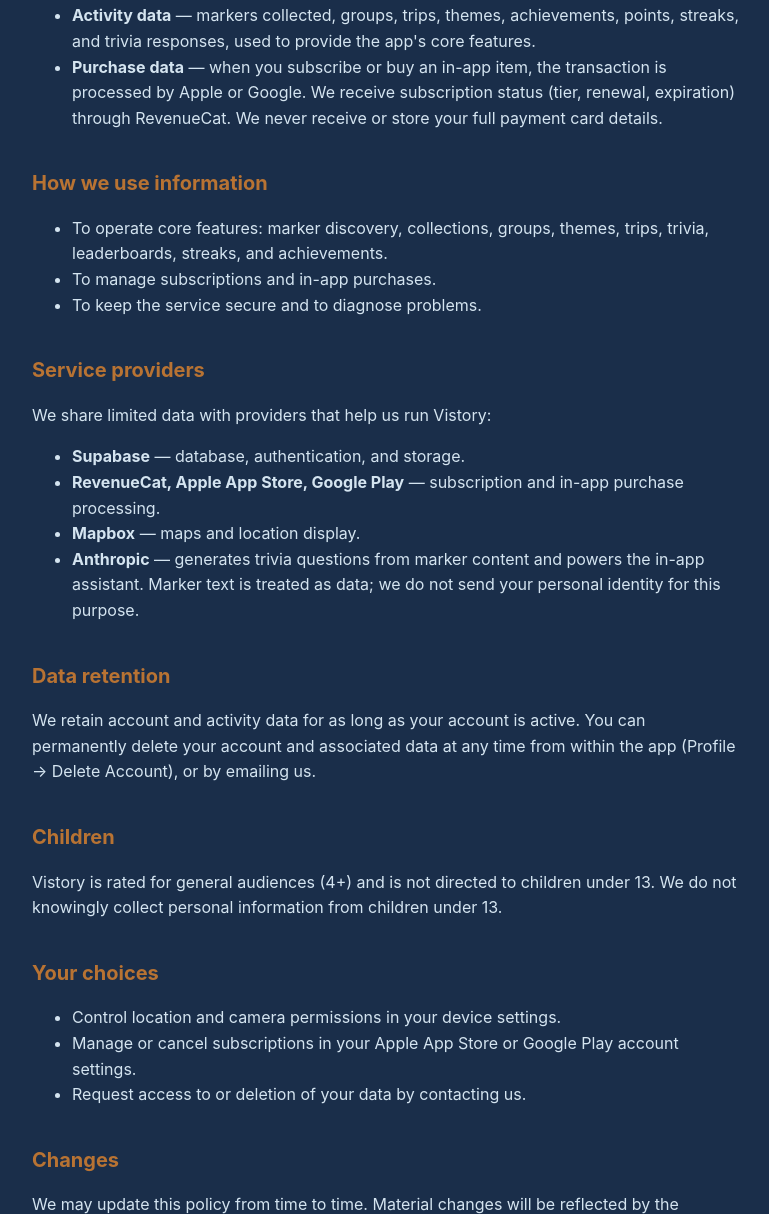
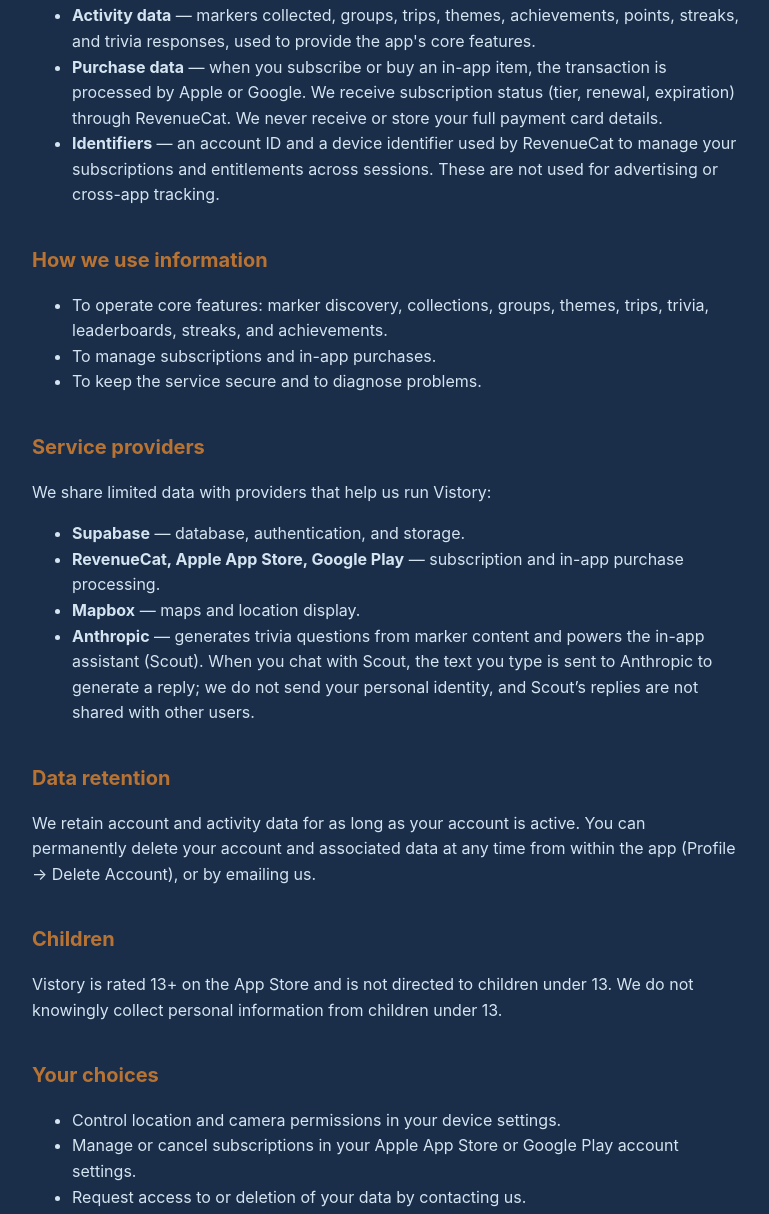
Before and after one commit to vistoryapp/vistory-public-landing, a website: page privacy.html in a window 1280 px wide. Shown: the part 611-1825 px from the top of the page, without its empty margins (252-1021 px from the left). Drawn offline with Linux system fonts and the light colour scheme.

Commit message:
Privacy: align with App Store filing (rating 13+, RevenueCat device ID, Scout chat disclosure)

```diff
--- a/privacy.html
+++ b/privacy.html
@@ -24,7 +24,7 @@
 <div class="wrap">
   <a class="back" href="/">← Vistory</a>
   <h1>Privacy Policy</h1>
-  <p class="meta">Effective June 9, 2026</p>
+  <p class="meta">Effective July 11, 2026</p>
 
   <p>Vistory ("we," "us") is operated by Vistory App LLC. This policy explains what
   information the Vistory mobile app collects, how we use it, and the choices you have.
@@ -37,6 +37,7 @@
     <li><strong>Camera</strong> — used only to scan QR codes at markers and partner locations. Vistory does not store photographs.</li>
     <li><strong>Activity data</strong> — markers collected, groups, trips, themes, achievements, points, streaks, and trivia responses, used to provide the app's core features.</li>
     <li><strong>Purchase data</strong> — when you subscribe or buy an in-app item, the transaction is processed by Apple or Google. We receive subscription status (tier, renewal, expiration) through RevenueCat. We never receive or store your full payment card details.</li>
+    <li><strong>Identifiers</strong> — an account ID and a device identifier used by RevenueCat to manage your subscriptions and entitlements across sessions. These are not used for advertising or cross-app tracking.</li>
   </ul>
 
   <h2>How we use information</h2>
@@ -52,7 +53,7 @@
     <li><strong>Supabase</strong> — database, authentication, and storage.</li>
     <li><strong>RevenueCat, Apple App Store, Google Play</strong> — subscription and in-app purchase processing.</li>
     <li><strong>Mapbox</strong> — maps and location display.</li>
-    <li><strong>Anthropic</strong> — generates trivia questions from marker content and powers the in-app assistant. Marker text is treated as data; we do not send your personal identity for this purpose.</li>
+    <li><strong>Anthropic</strong> — generates trivia questions from marker content and powers the in-app assistant (Scout). When you chat with Scout, the text you type is sent to Anthropic to generate a reply; we do not send your personal identity, and Scout&rsquo;s replies are not shared with other users.</li>
   </ul>
 
   <h2>Data retention</h2>
@@ -61,7 +62,7 @@
   (Profile &rarr; Delete Account), or by emailing us.</p>
 
   <h2>Children</h2>
-  <p>Vistory is rated for general audiences (4+) and is not directed to children under 13.
+  <p>Vistory is rated 13+ on the App Store and is not directed to children under 13.
   We do not knowingly collect personal information from children under 13.</p>
 
   <h2>Your choices</h2>
```
